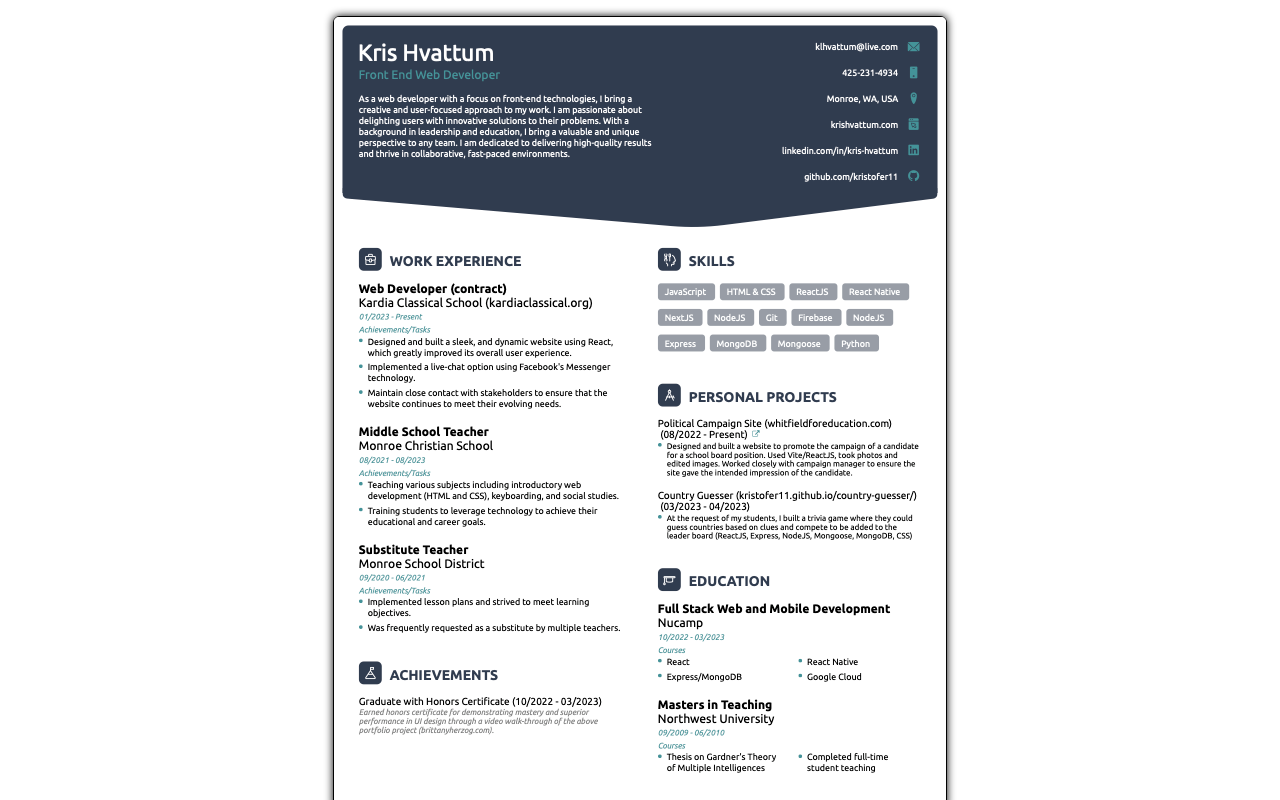
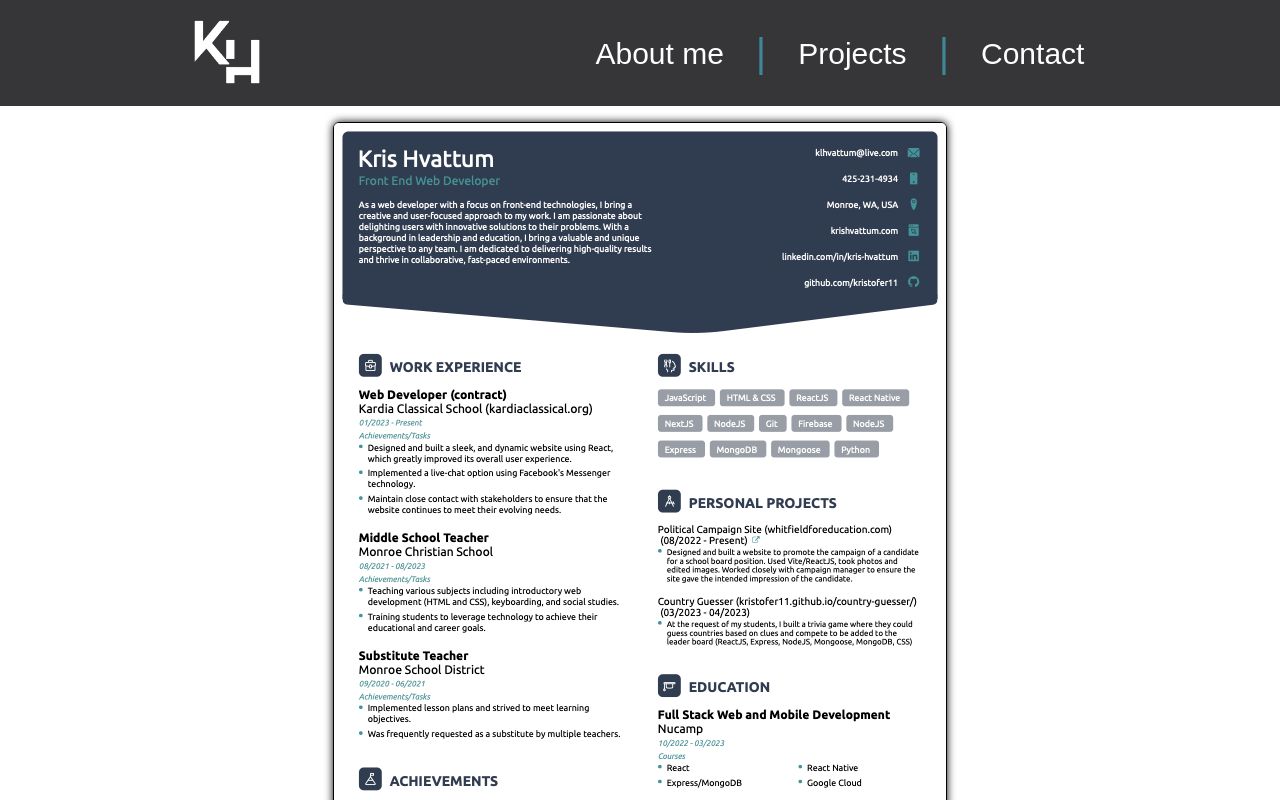
Before and after one commit to kristofer11/portfolio, a React (Create React App) app: page /resume in a window 1280 px wide. Built offline with nearby package versions, Linux system fonts and the light colour scheme; a web font is replaced by a local one.

Commit message:
add header to resume page

```diff
--- a/src/pages/Resume.jsx
+++ b/src/pages/Resume.jsx
@@ -1,11 +1,16 @@
 import ResumeImg from '../app/images/Kris_Hvattum_Resume.png'
+import Header from '../components/Header'
 
 const Resume = () => {
-  return (
-    <div className="resume-container">
-        <img src={ResumeImg} />
-    </div>
-  )
+    return (
+        <>
+            <Header />
+            <div className="resume-container">
+                <img src={ResumeImg} />
+            </div>
+        </>
+
+    )
 }
 
 export default Resume
```
